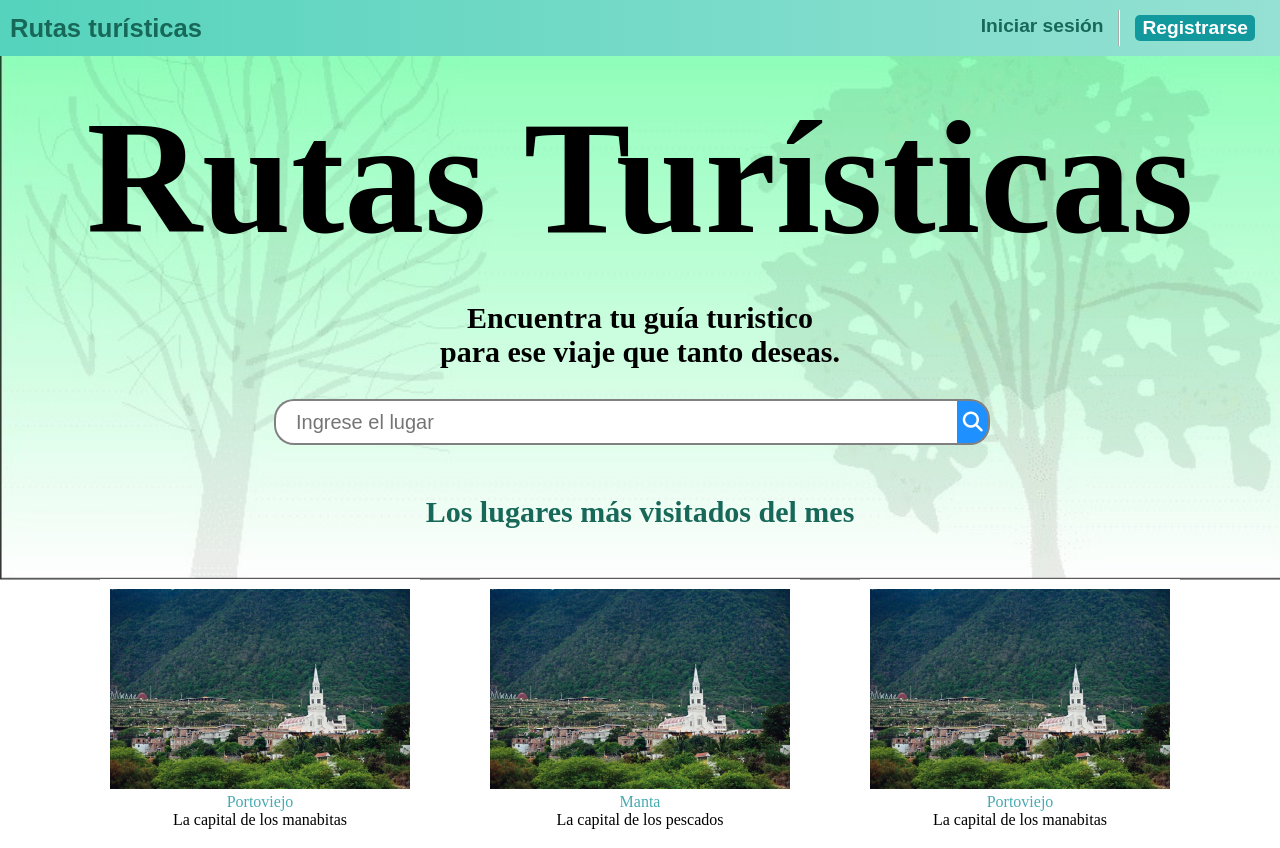
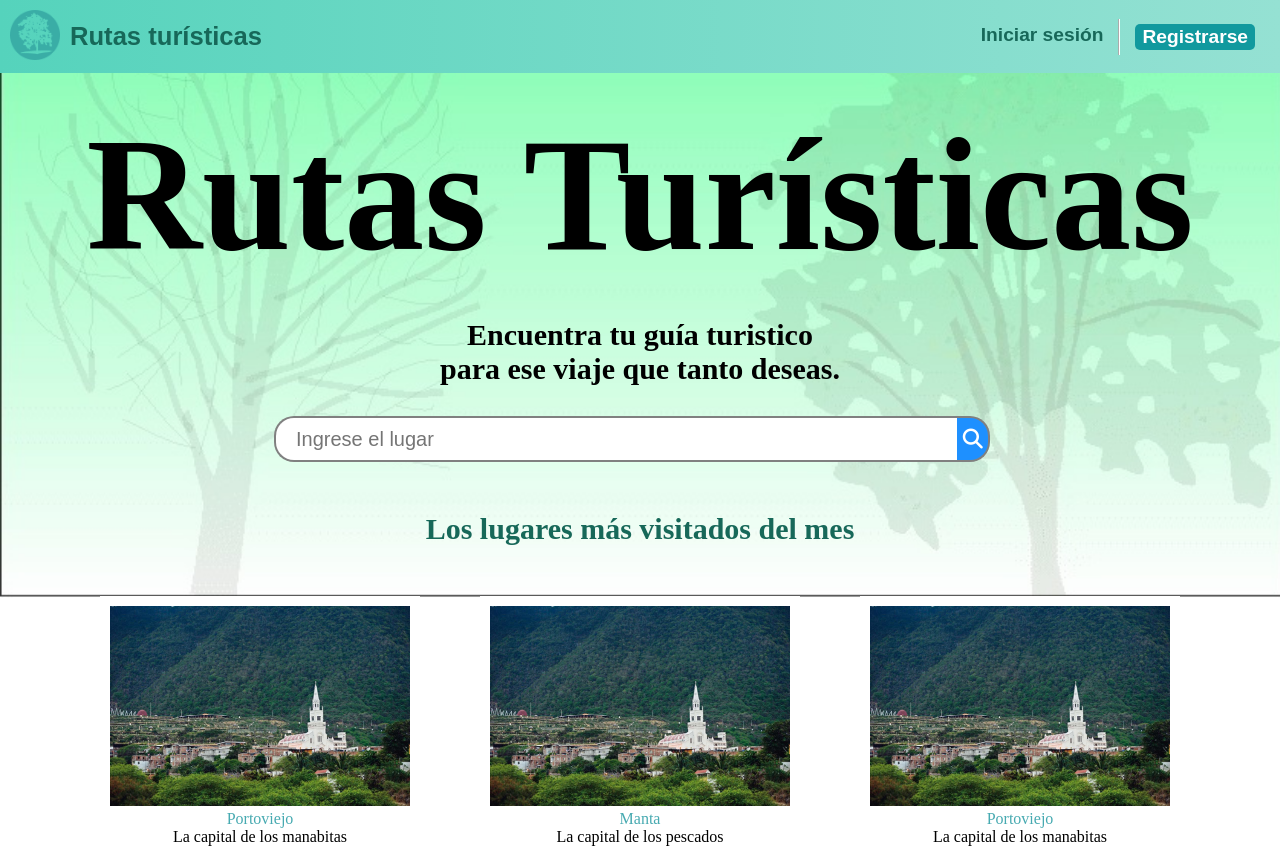
Before and after one commit to Trixtaro/rutasturisticas, a React (Create React App) app in the folder react-app/: page / in a window 1280 px wide. Shown: the top 848 px of the page. Built offline with nearby package versions, Linux system fonts and the light colour scheme; a web font is replaced by a local one.

Commit message:
Se agrego la imagen del arbolito en el header
Se agrego una nueva funcion en buscador

```diff
--- a/react-app/src/components/App.js
+++ b/react-app/src/components/App.js
@@ -20,9 +20,8 @@ function App () {
                 <AppRoute exact path="/lugar" component={Lugar} layout={Layout} />
                 <AppRoute exact path="/admin/solicitudes" component={SolicitudGuias} layout={Layout} />
                 <Route exact path="/login" component={Login} />
-                <Route exact path="/register" component={Register} />
+                <Route exact path="/register" component={RegisterTurista} />
                 <Route exact path="/404" component={Page404} />
-                <Route exact path="/register/turista" component={RegisterTurista} />
                 <Route exact path="/register/guia" component={RegisterGuia} />
                 <Redirect path="*" to="/404" />
             </Switch>
--- a/react-app/src/components/Buscador.js
+++ b/react-app/src/components/Buscador.js
@@ -69,6 +69,7 @@ class Buscador extends React.Component {
                 b.addEventListener("click", function(e) {
                     /*insert the value for the autocomplete text field:*/
                     inp.value = this.getElementsByTagName("input")[0].value;
+                    buscarLugar(lugar)
                     /*close the list of autocompleted values,
                     (or any other open lists of autocompleted values:*/
                     closeAllLists();
@@ -136,6 +137,10 @@ class Buscador extends React.Component {
         document.addEventListener("click", function (e) {
             closeAllLists(e.target);
         });
+
+        function buscarLugar(lugar){
+            console.log(lugar)
+        }
     }
 
 }
--- a/react-app/src/components/Navbar.js
+++ b/react-app/src/components/Navbar.js
@@ -9,8 +9,13 @@ class Navbar extends React.Component {
         return (
             <div className="Navbar">
                 <Link to="/">
-                    <div className="logo">
-                        <h1>Rutas turísticas</h1>
+                    <div className="imagotipo">
+                        <div className="imagen-logo">
+                            <img src="/logointerfaces.png" alt="Rutas turisticas"/>
+                        </div>
+                        <div className="logo">
+                            <h1>Rutas turísticas</h1>
+                        </div>
                     </div>
                 </Link>
                 <div className="user-panel">
--- a/react-app/src/components/styles/Navbar.css
+++ b/react-app/src/components/styles/Navbar.css
@@ -21,6 +21,21 @@
     color: inherit;
 }
 
+.imagotipo{
+    display: flex;
+    justify-content: center;
+    align-items: center;
+}
+
+.imagen-logo{
+    width: 50px;
+    margin-right: 10px;
+}
+
+.imagen-logo img{
+    width: 100%;
+}
+
 .Navbar .user-panel .important {
     background: #11999e;
     color: white;
```
Also changed, not shown: react-app/public/logointerfaces.png (added).
